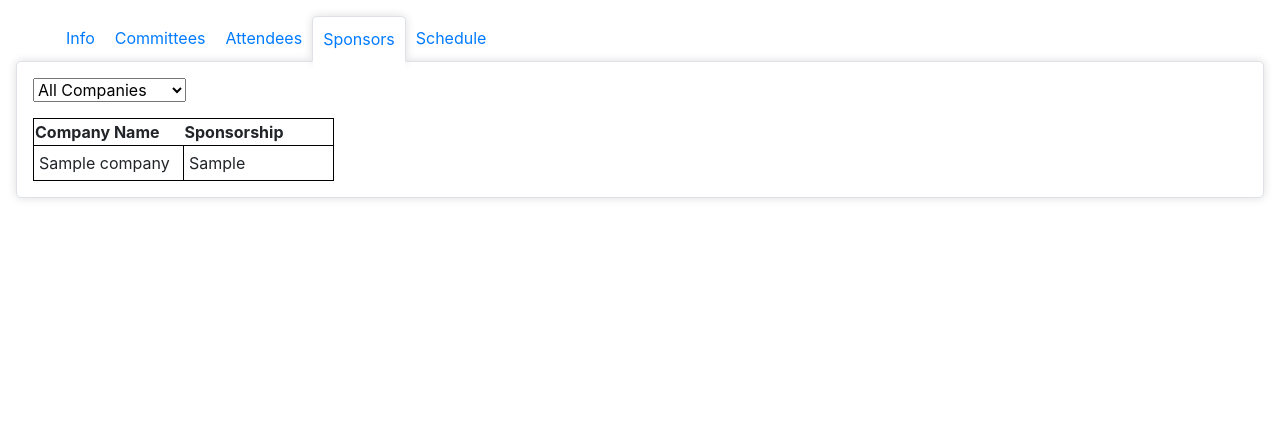
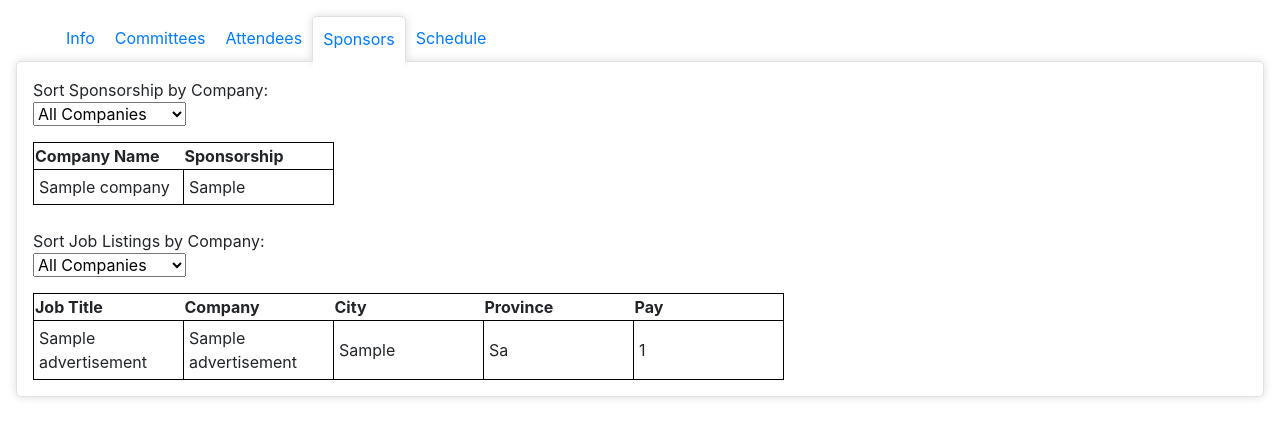
Before and after one commit to SeanCahalan/332demo, a PHP site: page /sponsor/sponsor.php in a window 1280 px wide. Shown: the top 438 px of the page. Run offline with PHP 8.4, Linux system fonts and the light colour scheme; tables that the repository leaves empty hold one stand-in row (values such as "Sample post"); some libraries are stand-ins or nearby versions.

Commit message:
Add job listing table and search toggle

```diff
--- a/sponsor/sponsor.php
+++ b/sponsor/sponsor.php
@@ -40,6 +40,7 @@
             }
         ?>
 
+        Sort Sponsorship by Company:
         <!-- Drop down menu to filter companies -->
         <form method="post" action="/332demo/sponsor/sponsor.php">
             <select name="selected_company" onchange="this.form.submit()">
@@ -66,6 +67,48 @@
             printTable(['Company Name', 'Sponsorship'], $result);
         ?>
 
+        <br>
+        <!-- Job board listings -->
+        <?php
+            // default selection shows all jobs
+            $sel_job_comp = "*";
+            if(isset($_GET['sel_job_comp'])){
+                $sel_job_comp = $_GET["sel_job_comp"];
+            }
+            else if(isset($_POST['sel_job_comp'])){
+                $sel_job_comp = $_POST["sel_job_comp"];
+            }
+        ?>
+
+        <!-- Drop down menu to filter companies -->
+        Sort Job Listings by Company:
+        <form method="post" action="/332demo/sponsor/sponsor.php">
+            <select name="sel_job_comp" onchange="this.form.submit()">
+                <?php
+                    $companies = $db_handle->runQuery("SELECT company_name, class FROM sponsor_company;");
+                    // Default ALL option
+                    echo "<option selected='selected' value='*'>All Companies</option>\n";
+                    foreach ($companies as $company) {
+                        $is_selected = ($sel_job_comp==$company['company_name']) ? "selected='selected' " : "";
+                        echo "<option ".$is_selected."value='${company['company_name']}'> ${company['company_name']} </option>\n";
+                    }
+                ?>
+            </select>
+        </form>
+
+        <!-- Display a table of job listings -->
+        <?php
+            require_once('../util/PrintTable.php');
+            if ($sel_job_comp == "*") {
+                $sql = "SELECT * FROM advertisement";
+            } else {
+                $sql = "SELECT * FROM advertisement WHERE company_name='${sel_job_comp}'";
+            }
+            $result = $db_handle->runQuery($sql);
+
+            printTable(['Job Title', 'Company', 'City', 'Province', 'Pay' ], $result);
+        ?>
+
         </div> <!-- End Content -->
 
         <script type="text/javascript" src="/332demo/index.js"></script>
```
